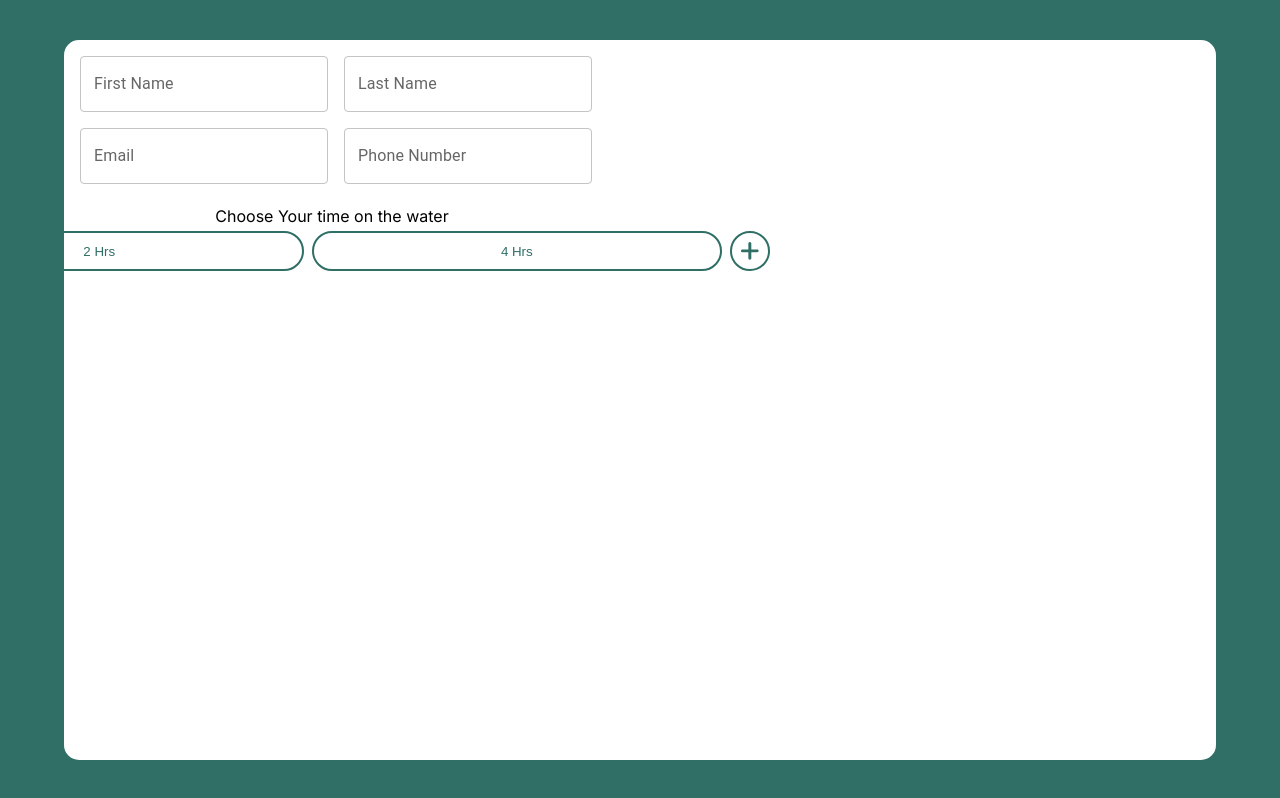
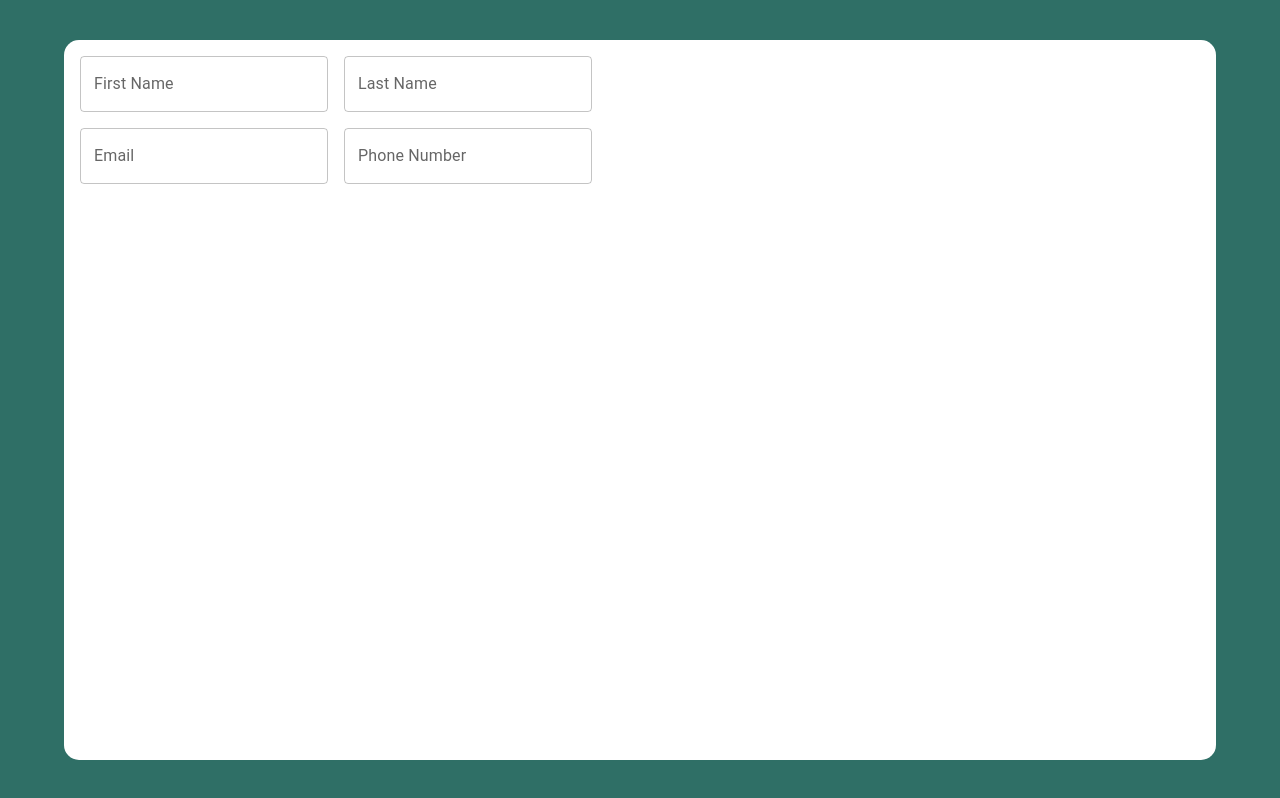
Before and after one commit to rcrawf13/boat-rental, a React (Vite) app: page /booking in a window 1280 px wide. Built offline with nearby package versions, Linux system fonts and the light colour scheme; a web font is replaced by a local one.

Commit message:
Commented out component for TS

```diff
--- a/src/routes/booking/components/BookingForm.tsx
+++ b/src/routes/booking/components/BookingForm.tsx
@@ -1,5 +1,5 @@
 import TextField from "@mui/material/TextField"
-import DurationButtons from "../../../components/sections/pricing_section/DurationButtons"
+// import DurationButtons from "../../../components/sections/pricing_section/DurationButtons"
 const BookingForm = () => {
   return (
         <div className="bookingForm">
@@ -19,7 +19,7 @@ const BookingForm = () => {
               label='Phone Number'
               />
           </div>
-          <DurationButtons/>
+          {/* <DurationButtons/> */}
       </div>
   )
 }
```
